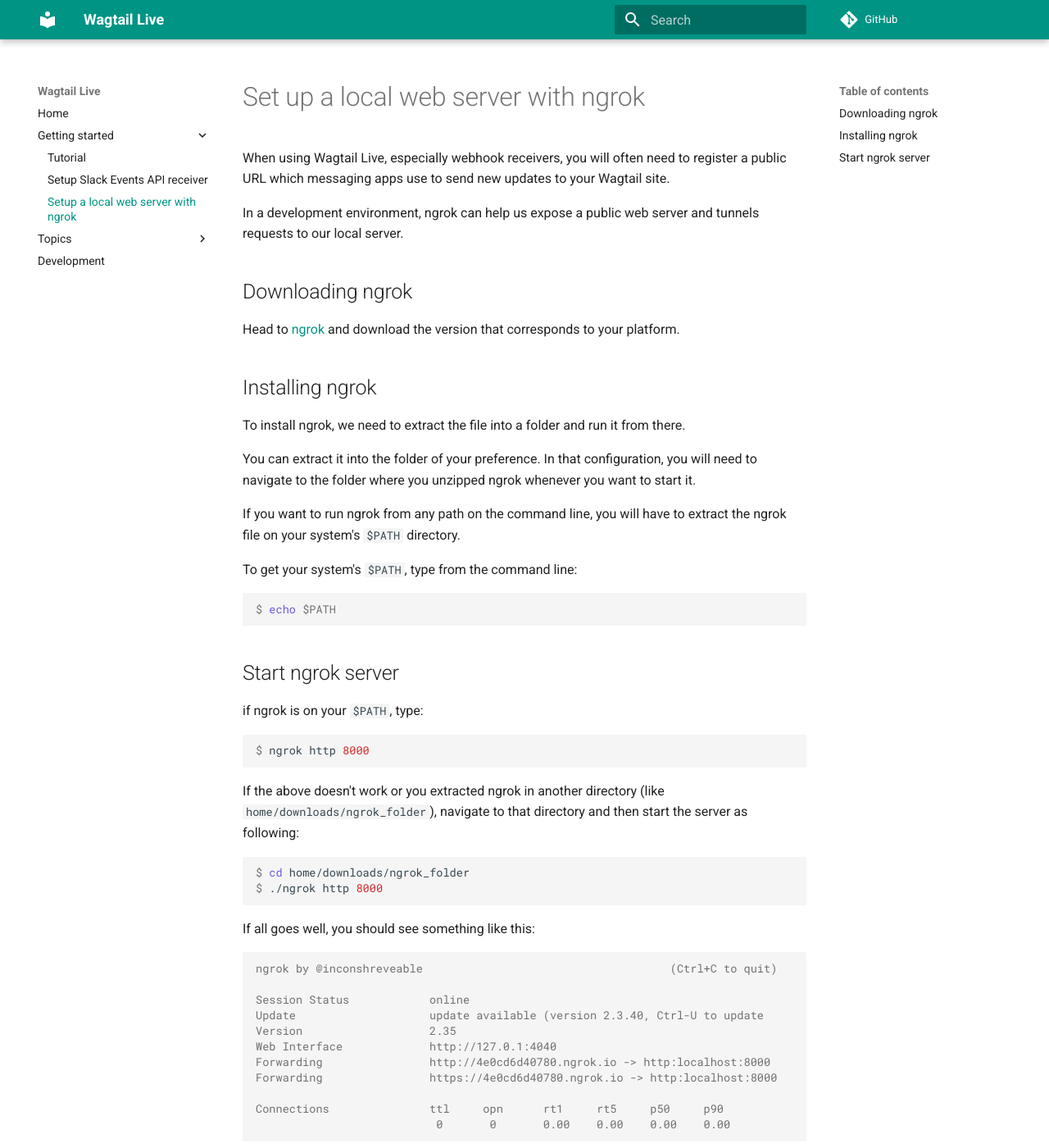
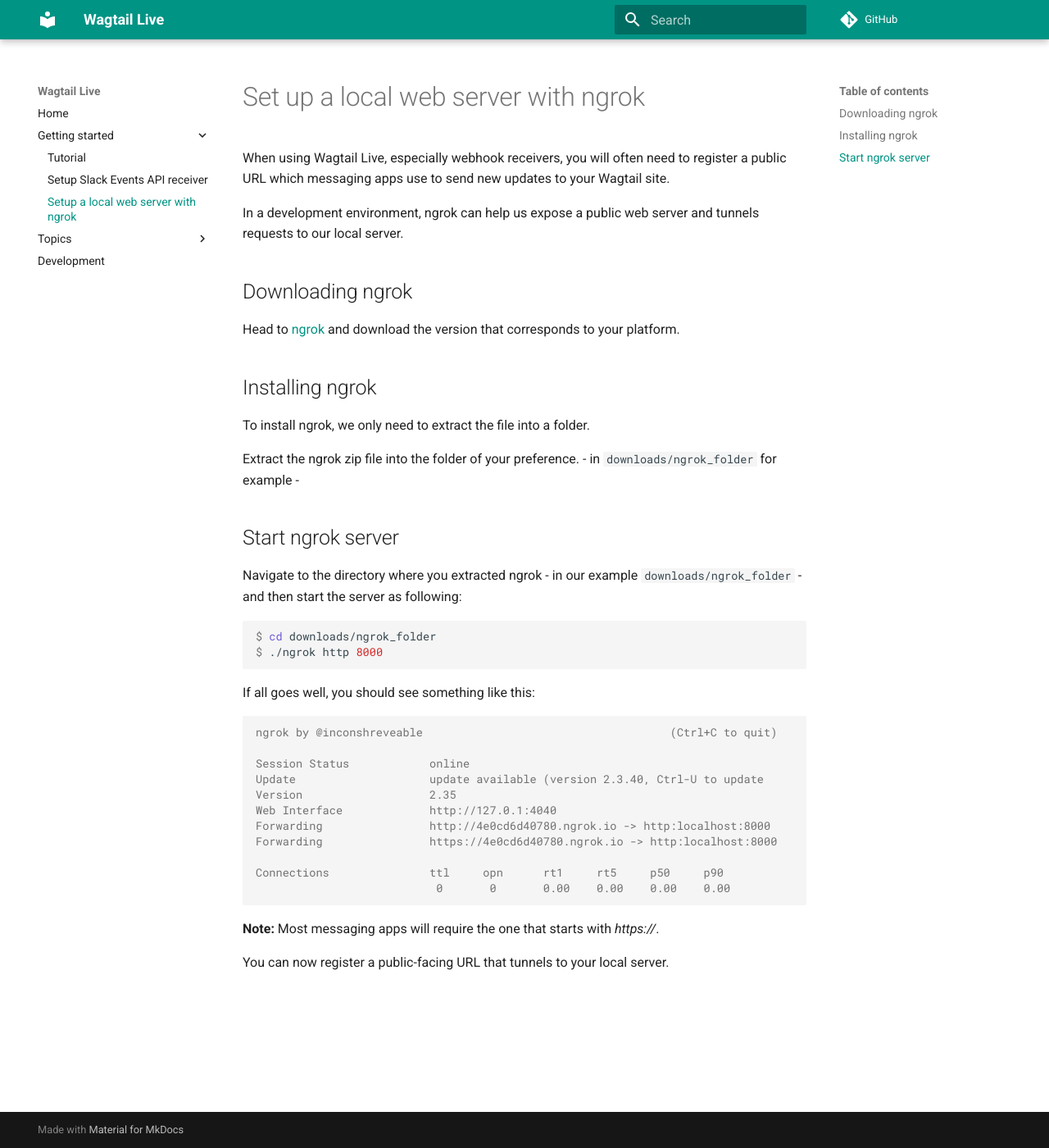
Before and after one commit to wagtail/wagtail-live, an MkDocs documentation site: the page built from docs/getting_started/setup_ngrok.md, in a window 1280 px wide and 1400 px high. Shown: the whole window at 82% size. Built offline with MkDocs 1.6.1 and Material for MkDocs 9.7.7, drawn with Linux system fonts in a browser that asks for light colours; comment, search, counter and statistics services are not loaded.

Commit message:
Update ngrok setup

````diff
--- a/docs/getting_started/setup_ngrok.md
+++ b/docs/getting_started/setup_ngrok.md
@@ -11,27 +11,15 @@ Head to [ngrok](https://ngrok.com/download) and download the version that corres
 
 ## Installing ngrok
 
-To install ngrok, we need to extract the file into a folder and run it from there.
+To install ngrok, we only need to extract the file into a folder.
 
-You can extract it into the folder of your preference. In that configuration, you will need to navigate to the folder where you unzipped ngrok whenever you want to start it.
-
-If you want to run ngrok from any path on the command line, you will have to extract the ngrok file on your system's `$PATH` directory.
-
-To get your system's `$PATH`, type from the command line:
-```console
-$ echo $PATH
-```
+Extract the ngrok zip file into the folder of your preference. - in `downloads/ngrok_folder` for example -
 
 ## Start ngrok server
 
-if ngrok is on your `$PATH`, type:
+Navigate to the directory where you extracted ngrok - in our example `downloads/ngrok_folder` - and then start the server as following:
 ```console
-$ ngrok http 8000
-```
-
-If the above doesn't work or you extracted ngrok in another directory (like `home/downloads/ngrok_folder`), navigate to that directory and then start the server as following:
-```console
-$ cd home/downloads/ngrok_folder
+$ cd downloads/ngrok_folder
 $ ./ngrok http 8000
 ```
 
````
Also changed, not shown: media/closure.png (added), media/footer.jpg (added), media/footer_CvjSjX1.jpg (added), media/footer_NlCvIUT.jpg (added), media/footer_Z8dXQur.jpg (added), media/footer_qVisr16.jpg (added), media/programming1.jpg (added).
